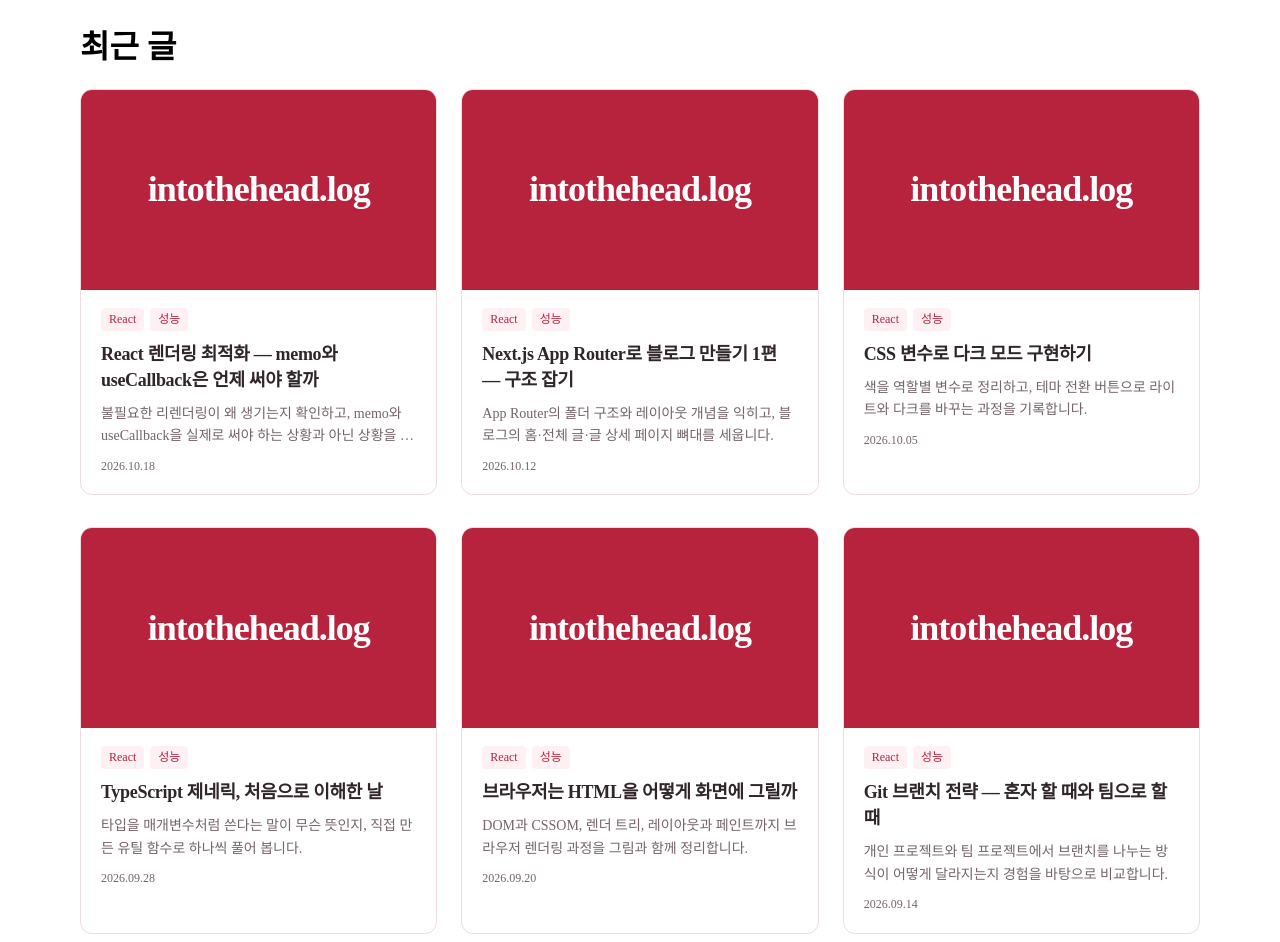
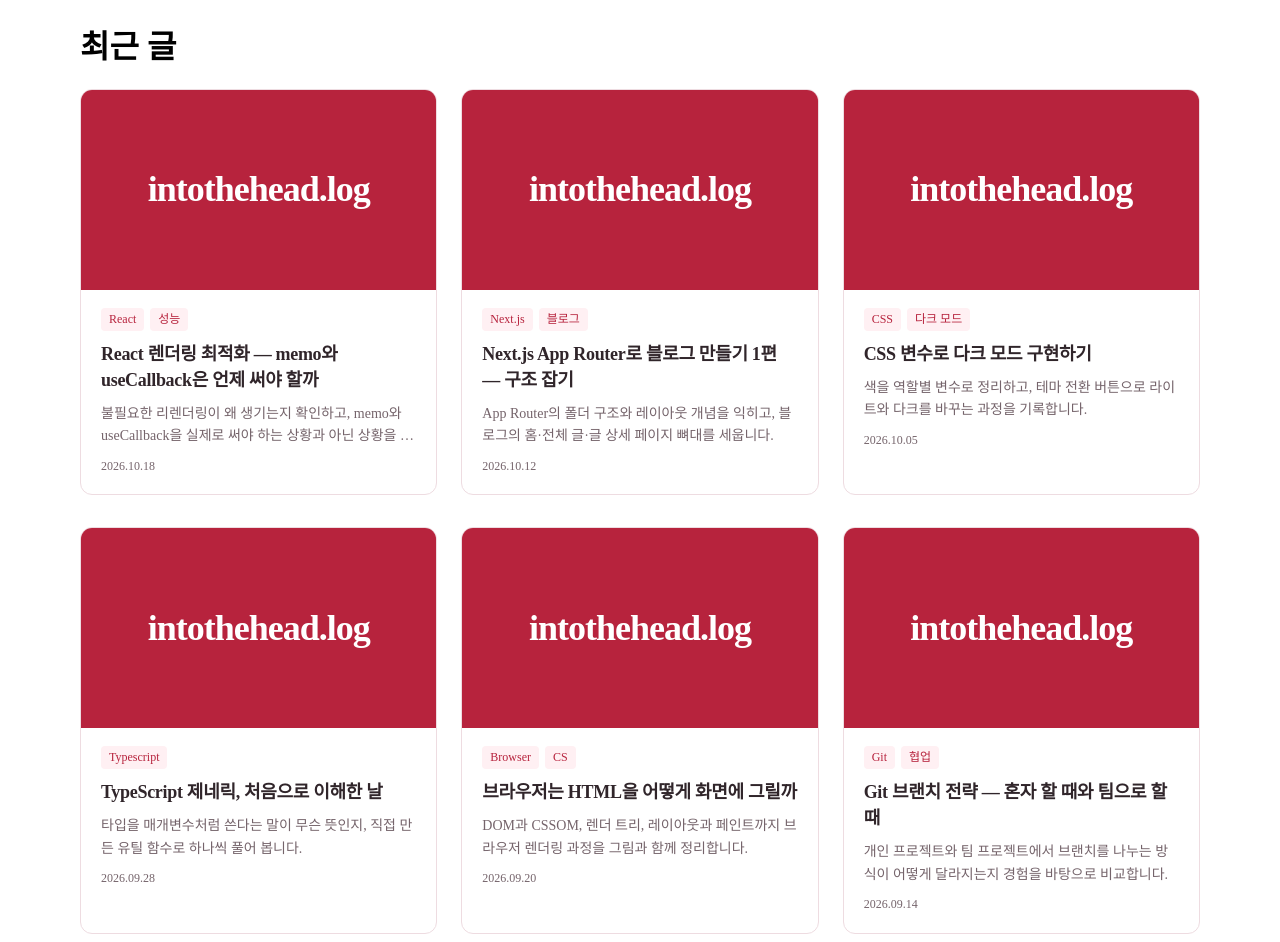
Before and after one commit to intothehead/intothehead.log, a Next.js app: page / in a window 1280 px wide. Built offline with nearby package versions, Linux system fonts and the light colour scheme.

Commit message:
태그를 배열과 map으로 렌더링

```diff
--- a/app/page.tsx
+++ b/app/page.tsx
@@ -5,11 +5,13 @@ type Post = {
   title: string;
   summary: string;
   date: string;
+  tags: string[];
 };
 
 const posts: Post[] = [
   {
     id: 1,
+    tags: ["React", "성능"],
     title: "React 렌더링 최적화 — memo와 useCallback은 언제 써야 할까",
     summary:
       "불필요한 리렌더링이 왜 생기는지 확인하고, memo와 useCallback을 실제로 써야 하는 상황과 아닌 상황을 구분합니다",
@@ -17,6 +19,7 @@ const posts: Post[] = [
   },
   {
     id: 2,
+    tags: ["Next.js", "블로그"],
     title: "Next.js App Router로 블로그 만들기 1편 — 구조 잡기",
     summary:
       "App Router의 폴더 구조와 레이아웃 개념을 익히고, 블로그의 홈·전체 글·글 상세 페이지 뼈대를 세웁니다.",
@@ -24,6 +27,7 @@ const posts: Post[] = [
   },
   {
     id: 3,
+    tags: ["CSS", "다크 모드"],
     title: "CSS 변수로 다크 모드 구현하기",
     summary:
       "색을 역할별 변수로 정리하고, 테마 전환 버튼으로 라이트와 다크를 바꾸는 과정을 기록합니다.",
@@ -31,6 +35,7 @@ const posts: Post[] = [
   },
   {
     id: 4,
+    tags: ["Typescript"],
     title: "TypeScript 제네릭, 처음으로 이해한 날",
     summary:
       "타입을 매개변수처럼 쓴다는 말이 무슨 뜻인지, 직접 만든 유틸 함수로 하나씩 풀어 봅니다.",
@@ -38,6 +43,7 @@ const posts: Post[] = [
   },
   {
     id: 5,
+    tags: ["Browser", "CS"],
     title: "브라우저는 HTML을 어떻게 화면에 그릴까",
     summary:
       "DOM과 CSSOM, 렌더 트리, 레이아웃과 페인트까지 브라우저 렌더링 과정을 그림과 함께 정리합니다.",
@@ -45,6 +51,7 @@ const posts: Post[] = [
   },
   {
     id: 6,
+    tags: ["Git", "협업"],
     title: "Git 브랜치 전략 — 혼자 할 때와 팀으로 할 때",
     summary:
       "개인 프로젝트와 팀 프로젝트에서 브랜치를 나누는 방식이 어떻게 달라지는지 경험을 바탕으로 비교합니다.",
@@ -63,6 +70,7 @@ export default function Home() {
             title={post.title}
             summary={post.summary}
             date={post.date}
+            tags={post.tags}
           />
         ))}
       </div>
--- a/components/PostCard.tsx
+++ b/components/PostCard.tsx
@@ -4,9 +4,15 @@ type PostCardProps = {
   title: string;
   summary: string;
   date: string;
+  tags: string[];
 };
 
-export default function PostCard({ title, summary, date }: PostCardProps) {
+export default function PostCard({
+  title,
+  summary,
+  date,
+  tags,
+}: PostCardProps) {
   return (
     <article className={styles.PostCard}>
       <div className={styles.Thumbnail}>
@@ -14,8 +20,11 @@ export default function PostCard({ title, summary, date }: PostCardProps) {
       </div>
       <div className={styles.Body}>
         <div className={styles.Tags}>
-          <span className={styles.Tag}>React</span>
-          <span className={styles.Tag}>성능</span>
+          {tags.map((tag) => (
+            <span className={styles.Tag} key={tag}>
+              {tag}
+            </span>
+          ))}
         </div>
         <h2 className={styles.Title}>{title}</h2>
         <p className={styles.Summary}>{summary}</p>
```
